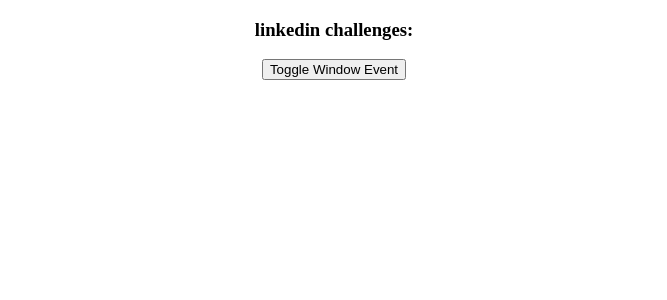
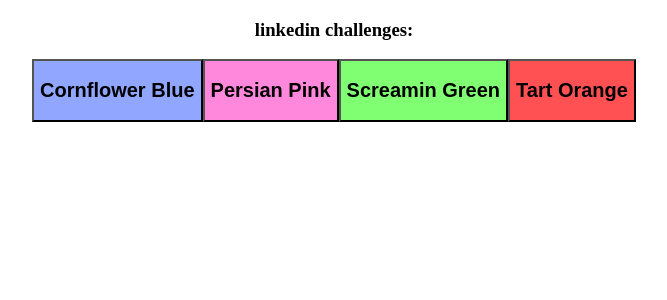
Before and after one commit to OrelAlon/linkedin-challenges, a React (Create React App) app: page / in a window 1280 px wide. Shown: the top 300 px of the page, without its empty margins (306-973 px from the left). Built offline with nearby package versions, Linux system fonts and the light colour scheme.

Commit message:
ColorPicker

```diff
--- a/src/App.js
+++ b/src/App.js
@@ -15,6 +15,7 @@ import FormValidator from "./FormValidator/FormValidator";
 import DogPics from "./DogPics/DogPics";
 import ScoreKeeper from "./ScoreKeeper/ScoreKeeper";
 import ToggleWindowEvent from "./ToggleWindowEvent/ToggleWindowEvent";
+import ColorPicker from "./ToggleWindowEvent/ColorPicker/ColorPicker";
 
 function App() {
   return (
@@ -28,7 +29,8 @@ function App() {
       {/* <DogPics />*/}
 
       {/* <ScoreKeeper /> */}
-      <ToggleWindowEvent />
+      {/* <ToggleWindowEvent />  */}
+      <ColorPicker />
       {/*  */}
       {/* <CounterOne /> */}
       {/* <CounterTwo /> */}
--- /dev/null
+++ b/src/ToggleWindowEvent/ColorPicker/Color.js
@@ -0,0 +1,11 @@
+export default function Color({ hex, name, setBackgroundColor }) {
+  return (
+    <button
+      onClick={() => setBackgroundColor(hex)}
+      className='color-square'
+      style={{ backgroundColor: hex }}
+    >
+      <h2>{name}</h2>
+    </button>
+  );
+}
--- /dev/null
+++ b/src/ToggleWindowEvent/ColorPicker/ColorPicker.js
@@ -0,0 +1,38 @@
+import { useState } from "react";
+import Color from "./Color";
+
+const colors = [
+  {
+    hex: "#91A6FF",
+    name: "Cornflower Blue",
+  },
+  {
+    hex: "#FF88DC",
+    name: "Persian Pink",
+  },
+  {
+    hex: "#80FF72",
+    name: "Screamin Green",
+  },
+  {
+    hex: "#FF5154",
+    name: "Tart Orange",
+  },
+];
+
+export default function ColorPicker() {
+  const [backgroundColor, setBackgroundColor] = useState("white");
+
+  return (
+    <div className='page' style={{ backgroundColor }}>
+      {colors.map((color) => (
+        <Color
+          key={color.hex}
+          hex={color.hex}
+          name={color.name}
+          setBackgroundColor={setBackgroundColor}
+        />
+      ))}
+    </div>
+  );
+}
```
